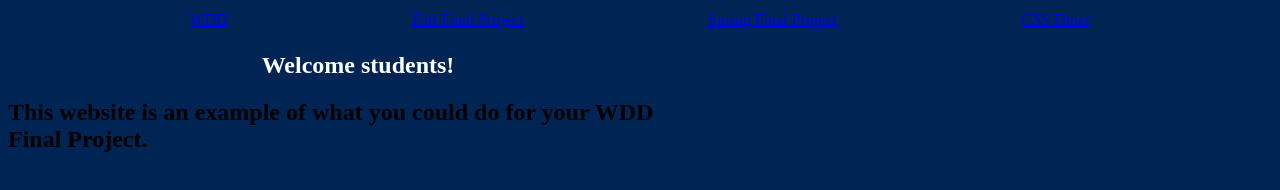
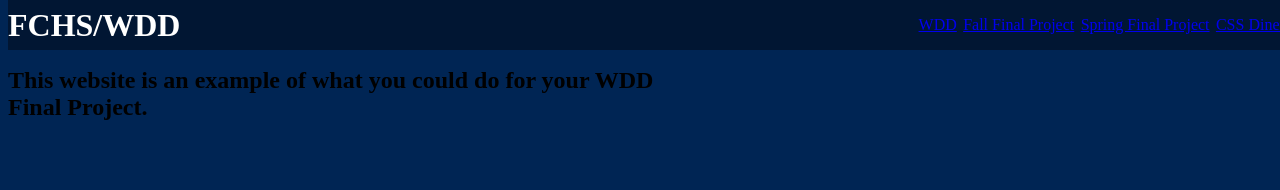
Before and after one commit to dherbert1/WebDev2425, a plain HTML site: page index.html in a window 1280 px wide. Drawn offline with Linux system fonts and the light colour scheme.

Commit message:
header and flexbox

```diff
--- a/index.html
+++ b/index.html
@@ -8,6 +8,7 @@
   </head>
   <body>
     <header>
+      <h1>FCHS/WDD</h1>
         <nav class="final-project">
             <ul>
               <li><a href="https://dherbert1.github.io/WebDev2425/">WDD</a></li>
--- a/style.css
+++ b/style.css
@@ -6,6 +6,17 @@
 
 body {
     background-color: rgb(0,37,84);
+  }
+
+  header{
+    width: 100%;
+    height: 50px;
+    background-color: rgb(1, 22, 51);
+    display: flex;
+    justify-content: space-between;
+    align-items: center;
+    position: fixed;
+    top: 0;
   }
 
   h1 {
```
Also changed, not shown: fallfinalproject.html (+2 -1 lines), springfinalproject.html (+1 -0 lines).
